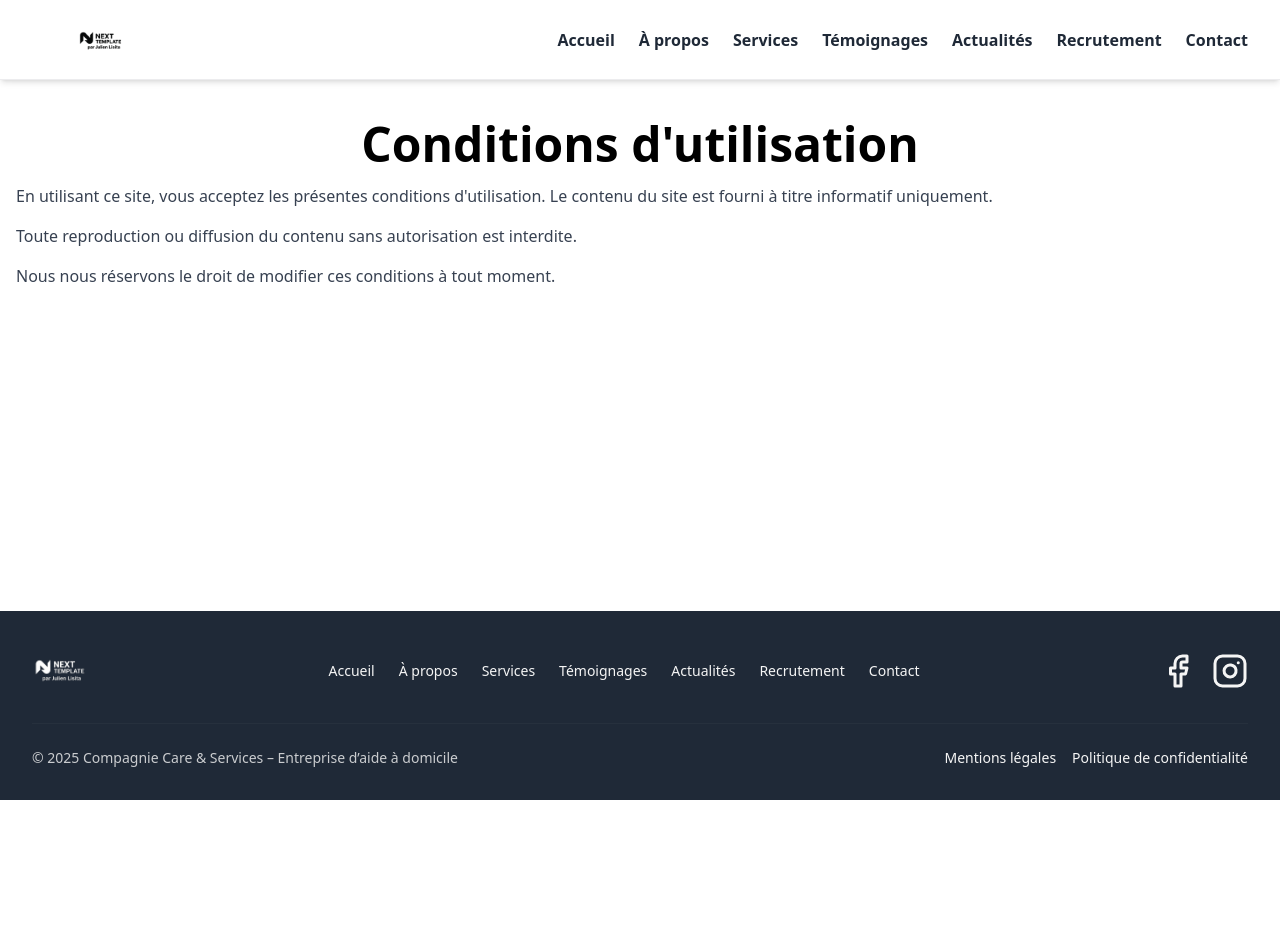
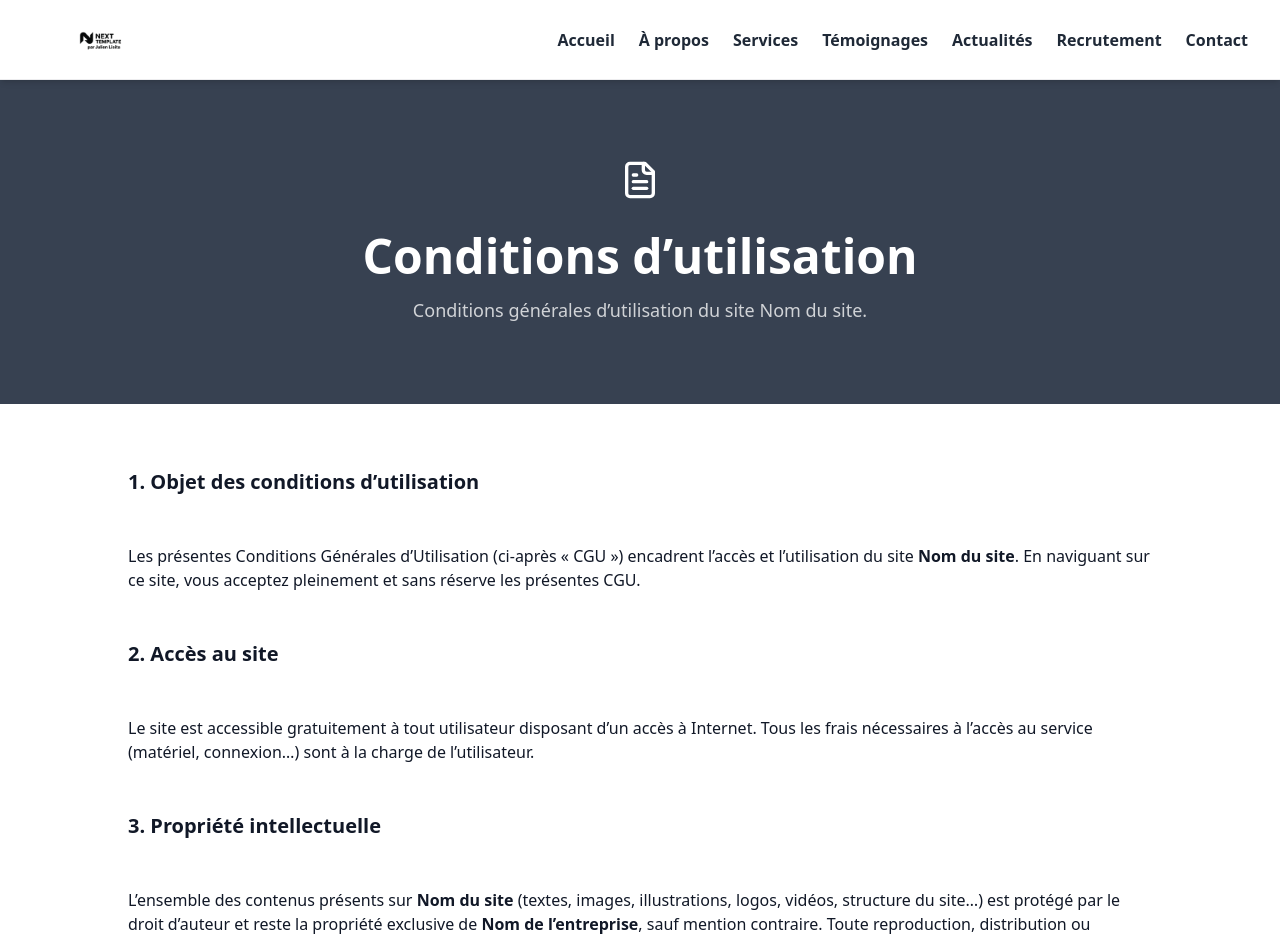
Before and after one commit to julienlisita/nextjs-ts-tailwind-template, a Next.js app: page /legal/term in a window 1280 px wide. Shown: the top 940 px of the page. Before the commit the page ends 800 px from the top, so only its background shows below. Built offline with nearby package versions, Linux system fonts and the light colour scheme.

Commit message:
feat: add Terms of Use page content to legal section

```diff
--- a/src/components/pages/legal/Term.tsx
+++ b/src/components/pages/legal/Term.tsx
@@ -1,21 +1,114 @@
-// src/components/pages/legal/Term.tsx
+// src/components/pages/legal/Terms.tsx
 
-import PageTitle from '@/components/ui/PageTitle';
+import Section from '@/components/layout/Section';
+import SectionWrapper from '@/components/layout/SectionWrapper';
+import PageHero from '@/components/patterns/PageHero';
+import { FileText } from 'lucide-react';
+
+const SITE_NAME = 'Nom du site';
+const COMPANY_NAME = 'Nom de l’entreprise';
+const CONTACT_EMAIL = 'contact@exemple.com';
 
 export default function Terms() {
+  const currentYear = new Date().getFullYear();
+
   return (
-    <div className="container mx-auto px-4 py-10 space-y-4">
-      <PageTitle>Conditions d'utilisation</PageTitle>
-      <p className="text-gray-700">
-        En utilisant ce site, vous acceptez les présentes conditions d&apos;utilisation. Le contenu
-        du site est fourni à titre informatif uniquement.
-      </p>
-      <p className="text-gray-700">
-        Toute reproduction ou diffusion du contenu sans autorisation est interdite.
-      </p>
-      <p className="text-gray-700">
-        Nous nous réservons le droit de modifier ces conditions à tout moment.
-      </p>
+    <div>
+      <PageHero
+        icon={<FileText size={40} />}
+        title="Conditions d’utilisation"
+        subtitle={`Conditions générales d’utilisation du site ${SITE_NAME}.`}
+        align="center"
+      />
+
+      <Section>
+        <SectionWrapper className="text-text space-y-10 sm:space-y-12">
+          {/* 1. Objet */}
+          <h2 className="text-xl font-semibold">1. Objet des conditions d’utilisation</h2>
+          <p>
+            Les présentes Conditions Générales d’Utilisation (ci-après « CGU ») encadrent l’accès et
+            l’utilisation du site <strong>{SITE_NAME}</strong>. En naviguant sur ce site, vous
+            acceptez pleinement et sans réserve les présentes CGU.
+          </p>
+
+          {/* 2. Accès au site */}
+          <h2 className="text-xl font-semibold">2. Accès au site</h2>
+          <p>
+            Le site est accessible gratuitement à tout utilisateur disposant d’un accès à Internet.
+            Tous les frais nécessaires à l’accès au service (matériel, connexion…) sont à la charge
+            de l’utilisateur.
+          </p>
+
+          {/* 3. Propriété intellectuelle */}
+          <h2 className="text-xl font-semibold">3. Propriété intellectuelle</h2>
+          <p>
+            L’ensemble des contenus présents sur <strong>{SITE_NAME}</strong> (textes, images,
+            illustrations, logos, vidéos, structure du site…) est protégé par le droit d’auteur et
+            reste la propriété exclusive de <strong>{COMPANY_NAME}</strong>, sauf mention contraire.
+            Toute reproduction, distribution ou exploitation des contenus sans autorisation écrite
+            est interdite.
+          </p>
+
+          {/* 4. Utilisation du site */}
+          <h2 className="text-xl font-semibold">4. Utilisation du site</h2>
+          <p>
+            L’utilisateur s’engage à utiliser le site de manière conforme aux lois en vigueur et à
+            ne pas perturber son bon fonctionnement. Toute tentative de fraude, intrusion non
+            autorisée ou altération du site entraînera des poursuites.
+          </p>
+
+          {/* 5. Responsabilité */}
+          <h2 className="text-xl font-semibold">5. Responsabilité</h2>
+          <p>
+            <strong>{COMPANY_NAME}</strong> s’efforce d’assurer l’exactitude des informations
+            publiées mais ne peut garantir l’absence d’erreur. Le site peut contenir des liens vers
+            d’autres sites ; <strong>{COMPANY_NAME}</strong> décline toute responsabilité quant à
+            leur contenu.
+          </p>
+          <p>
+            L’accès au site peut être interrompu pour maintenance, mise à jour ou raison technique.
+          </p>
+
+          {/* 6. Données personnelles */}
+          <h2 className="text-xl font-semibold">6. Données personnelles</h2>
+          <p>
+            L’utilisation du site implique parfois la transmission de données personnelles. La
+            collecte et l’utilisation de ces données sont détaillées dans notre{' '}
+            <a href="/legal/privacy" className="text-link hover:underline">
+              Politique de confidentialité
+            </a>
+            .
+          </p>
+
+          {/* 7. Cookies */}
+          <h2 className="text-xl font-semibold">7. Cookies</h2>
+          <p>
+            Le site peut utiliser des cookies pour améliorer l’expérience utilisateur. Vous pouvez
+            configurer votre navigateur pour refuser ou supprimer ces cookies.
+          </p>
+
+          {/* 8. Modification des CGU */}
+          <h2 className="text-xl font-semibold">8. Modification des conditions</h2>
+          <p>
+            <strong>{COMPANY_NAME}</strong> se réserve le droit de modifier les présentes conditions
+            à tout moment. La version en vigueur est celle consultable sur le site à la date de
+            votre visite.
+          </p>
+
+          {/* 9. Contact */}
+          <h2 className="text-xl font-semibold">9. Contact</h2>
+          <p>
+            Pour toute question concernant ces conditions, vous pouvez nous contacter à l’adresse
+            suivante :{' '}
+            <a href={`mailto:${CONTACT_EMAIL}`} className="text-link underline hover:no-underline">
+              {CONTACT_EMAIL}
+            </a>
+            .
+          </p>
+
+          <p className="opacity-80 pt-8">Dernière mise à jour : {currentYear}</p>
+        </SectionWrapper>
+      </Section>
     </div>
   );
 }
```
